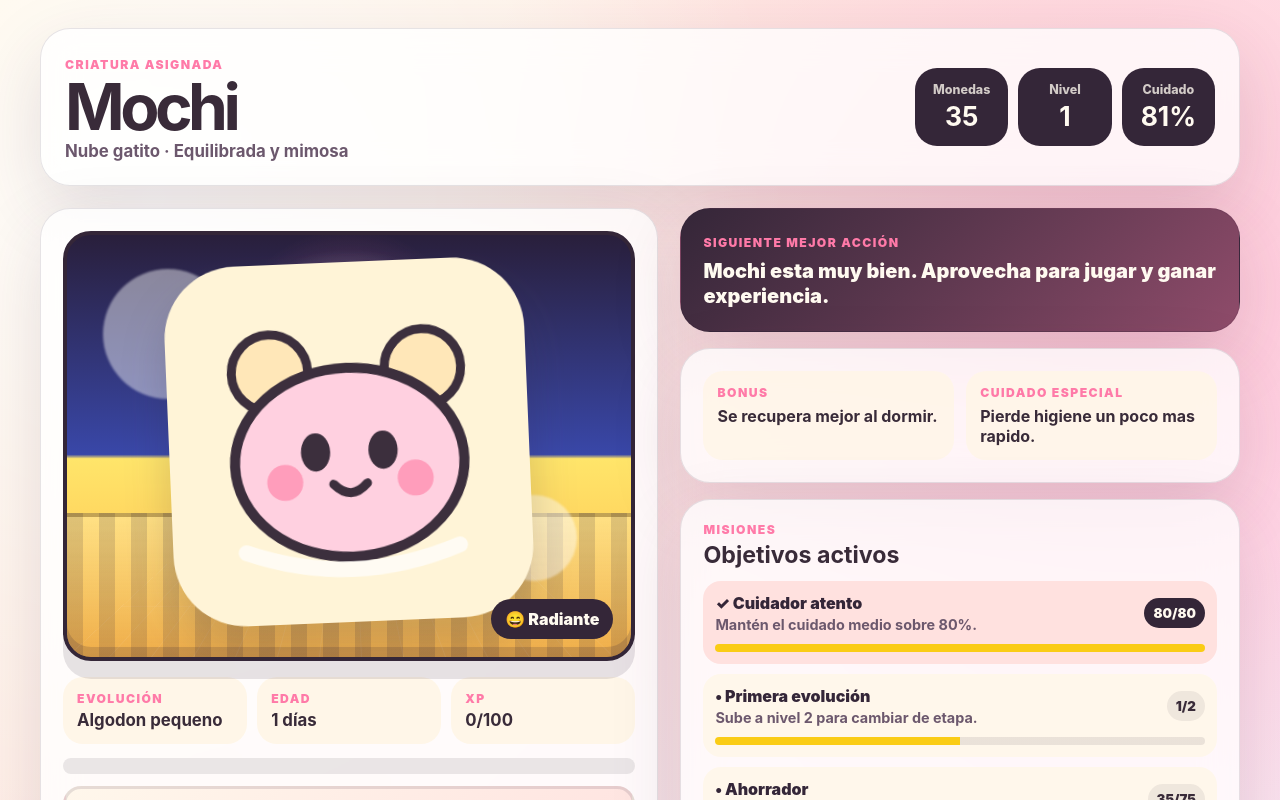
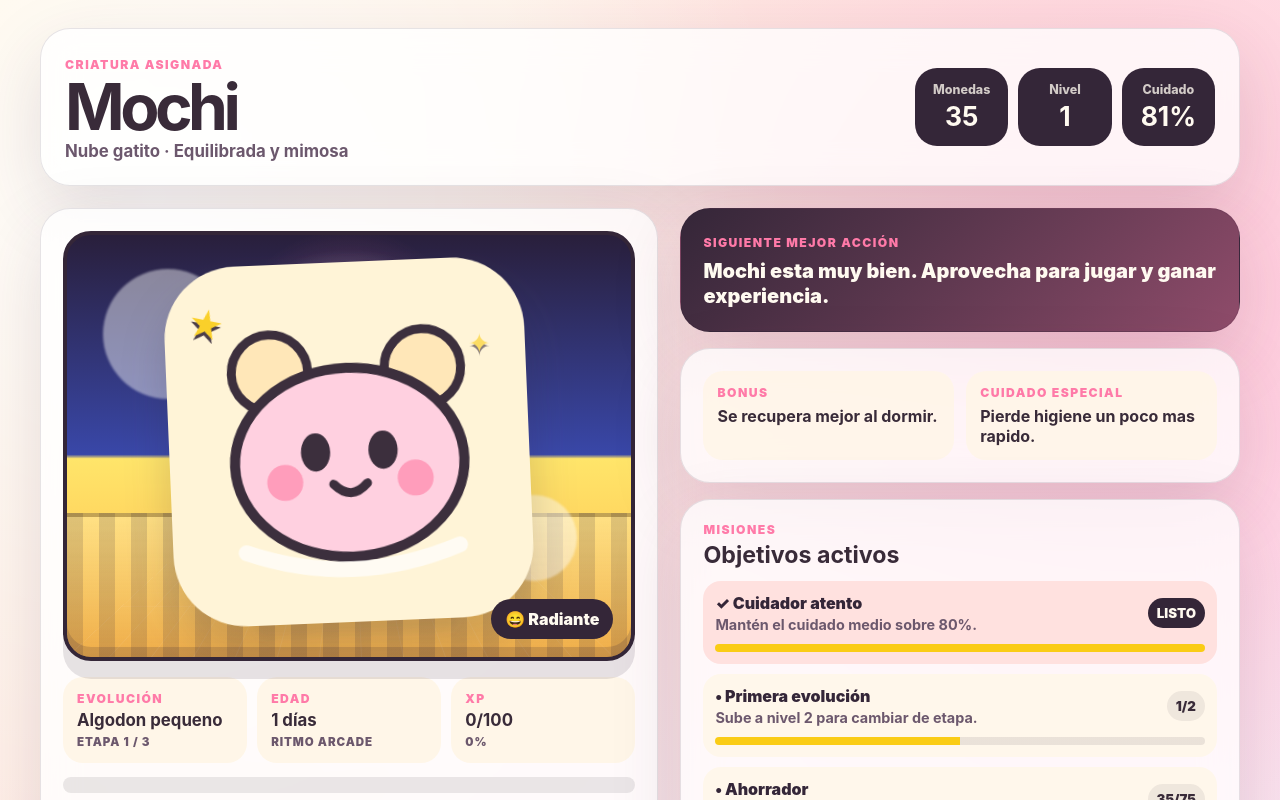
Before and after one commit to Erredebe/iv-pet, an Angular app: page / in a window 1280 px wide. Both pictures are taken after a click on the button "Empezar a cuidar". Shown: the top 800 px of the page. Built offline with nearby package versions, Linux system fonts and the light colour scheme.

Commit message:
Improve arcade character states and UI

```diff
--- a/angular.json
+++ b/angular.json
@@ -63,8 +63,8 @@
                 },
                 {
                   "type": "anyComponentStyle",
-                  "maximumWarning": "32kB",
-                  "maximumError": "38kB"
+                  "maximumWarning": "36kB",
+                  "maximumError": "42kB"
                 }
               ],
               "outputHashing": "all"
--- a/src/app/app.html
+++ b/src/app/app.html
@@ -32,6 +32,11 @@
         [class.scene-night]="actionScene === 'night'"
         [class.scene-bath]="actionScene === 'bath'"
         [class.scene-clinic]="actionScene === 'clinic'"
+        [class.species-mochi]="game.pet().id === 'mochi'"
+        [class.species-pipo]="game.pet().id === 'pipo'"
+        [class.species-luma]="game.pet().id === 'luma'"
+        [class.species-bubu]="game.pet().id === 'bubu'"
+        [class.species-niko]="game.pet().id === 'niko'"
         [class.action-feed]="activeAction === 'feed' || activeAction === 'berry'"
         [class.action-play]="activeAction === 'play' || activeAction === 'ball'"
         [class.action-sleep]="activeAction === 'sleep'"
@@ -67,10 +72,17 @@
         </div>
         <div class="pet-wrap" [class]="petCondition()">
           <img class="pet-image" [src]="game.petImage()" [alt]="game.pet().speciesName" />
-          <span class="pet-status pet-status-hungry">!</span>
-          <span class="pet-status pet-status-sleep">Z</span>
-          <span class="pet-status pet-status-sick">✚</span>
-          <span class="pet-status pet-status-messy">✦</span>
+          <span class="pet-aura" aria-hidden="true"></span>
+          <span class="pet-shadow" aria-hidden="true"></span>
+          <span class="state-mark hunger-mark" aria-hidden="true">🍽</span>
+          <span class="state-mark sleep-mark" aria-hidden="true">Z</span>
+          <span class="state-mark sick-mark" aria-hidden="true">✚</span>
+          <span class="state-mark dirt-mark dirt-one" aria-hidden="true"></span>
+          <span class="state-mark dirt-mark dirt-two" aria-hidden="true"></span>
+          <span class="state-mark fly-mark fly-one" aria-hidden="true">•</span>
+          <span class="state-mark fly-mark fly-two" aria-hidden="true">•</span>
+          <span class="state-mark hype-star star-one" aria-hidden="true">★</span>
+          <span class="state-mark hype-star star-two" aria-hidden="true">✦</span>
         </div>
         <div class="arcade-particles" aria-hidden="true">
           @for (particle of arcadeParticles; track particle.id) {
@@ -125,14 +137,17 @@
           <div>
             <p class="label">Evolución</p>
             <h2>{{ game.stage().name }}</h2>
+            <small>Etapa {{ game.stage().index }} / 3</small>
           </div>
           <div>
             <p class="label">Edad</p>
             <h2>{{ game.state().age }} días</h2>
+            <small>Ritmo arcade</small>
           </div>
           <div>
             <p class="label">XP</p>
             <h2>{{ game.xpProgress().current }}/{{ game.xpProgress().threshold }}</h2>
+            <small>{{ game.xpProgress().percent }}%</small>
           </div>
       </div>
 
@@ -186,7 +201,7 @@
                 <strong>{{ goal.complete ? '✓' : '•' }} {{ goal.title }}</strong>
                 <span>{{ goal.description }}</span>
               </div>
-              <small>{{ goal.progress }}/{{ goal.target }}</small>
+              <small>{{ goal.complete ? 'LISTO' : goal.progress + '/' + goal.target }}</small>
             </div>
           }
         </div>
@@ -226,7 +241,7 @@
             { icon: '🫧', name: 'Higiene', key: 'hygiene', value: game.state().hygiene },
             { icon: '💚', name: 'Salud', key: 'health', value: game.state().health }
           ]; track stat.key) {
-            <div class="stat-row" [class.warning]="stat.value < 35">
+            <div class="stat-row" [class.warning]="stat.value < 35" [class.critical]="stat.value < 20">
               <span class="stat-name">{{ stat.icon }} {{ stat.name }}</span>
               <div class="bar" aria-hidden="true">
                 <div [class]="'fill ' + statLevel(stat.value)" [style.width.%]="stat.value"></div>
@@ -274,7 +289,7 @@
               <p>{{ item.description }}</p>
             </div>
             <button type="button" [disabled]="miniGameActive" (click)="buy(item)">
-              {{ item.price }} monedas
+              <span>🪙</span>{{ item.price }}
             </button>
           </div>
         }
--- a/src/app/app.scss
+++ b/src/app/app.scss
@@ -208,6 +208,121 @@
   animation: pet-idle-bounce 2s ease-in-out infinite;
 }
 
+.pet-aura,
+.pet-shadow,
+.state-mark {
+  position: absolute;
+  pointer-events: none;
+}
+
+.pet-aura {
+  inset: 10% 8%;
+  z-index: -1;
+  border-radius: 999px;
+  background: radial-gradient(circle, color-mix(in srgb, var(--pet-accent) 42%, transparent), transparent 68%);
+  filter: blur(10px);
+  opacity: 0.62;
+  animation: aura-breathe 1.8s ease-in-out infinite;
+}
+
+.pet-shadow {
+  right: 17%;
+  bottom: -2%;
+  left: 17%;
+  z-index: -2;
+  height: 34px;
+  border-radius: 999px;
+  background: rgba(52, 38, 56, 0.22);
+  filter: blur(4px);
+  animation: shadow-pulse 2s ease-in-out infinite;
+}
+
+.state-mark {
+  z-index: 3;
+  display: none;
+}
+
+.hunger-mark,
+.sleep-mark,
+.sick-mark {
+  right: 4%;
+  top: 8%;
+  width: 54px;
+  height: 54px;
+  place-items: center;
+  border: 4px solid #342638;
+  border-radius: 18px;
+  background: #fff7eb;
+  box-shadow: 0 7px 0 rgba(52, 38, 56, 0.18);
+  color: #342638;
+  font-size: 1.55rem;
+  font-weight: 950;
+  animation: state-badge-pop 900ms ease-in-out infinite;
+}
+
+.dirt-mark {
+  width: 46px;
+  height: 34px;
+  border: 4px solid rgba(52, 38, 56, 0.75);
+  border-radius: 999px 40px 999px 50px;
+  background: #8b5e34;
+  box-shadow: inset 0 -6px 0 rgba(52, 38, 56, 0.18);
+  opacity: 0.88;
+}
+
+.dirt-one {
+  left: 18%;
+  top: 36%;
+  rotate: -18deg;
+}
+
+.dirt-two {
+  right: 18%;
+  bottom: 30%;
+  rotate: 18deg;
+}
+
+.fly-mark {
+  width: 20px;
+  height: 20px;
+  place-items: center;
+  border-radius: 999px;
+  background: #342638;
+  color: #342638;
+  box-shadow: 12px 7px 0 -6px #342638, -8px -4px 0 -6px #342638;
+  animation: fly-loop 1.3s ease-in-out infinite;
+}
+
+.fly-one {
+  left: 10%;
+  top: 18%;
+}
+
+.fly-two {
+  right: 10%;
+  top: 26%;
+  animation-delay: 320ms;
+}
+
+.hype-star {
+  display: none;
+  color: #facc15;
+  font-size: 2rem;
+  text-shadow: 0 3px 0 #342638;
+  animation: star-orbit 1.2s ease-in-out infinite;
+}
+
+.star-one {
+  left: 7%;
+  top: 14%;
+}
+
+.star-two {
+  right: 9%;
+  top: 19%;
+  animation-delay: 260ms;
+}
+
 .pet-image {
   width: 100%;
   filter: drop-shadow(0 26px 22px rgba(52, 38, 56, 0.2));
@@ -217,14 +332,63 @@
   animation: pet-hype 900ms ease-in-out infinite;
 }
 
+.pet-wrap.hype .hype-star {
+  display: block;
+}
+
 .pet-wrap.tired {
   animation: pet-sleepy-idle 2.4s ease-in-out infinite;
   filter: saturate(0.85);
 }
 
+.pet-wrap.tired .sleep-mark {
+  display: grid;
+}
+
 .pet-wrap.sick {
   animation: pet-shiver 240ms linear infinite;
   filter: hue-rotate(80deg) saturate(0.8);
+}
+
+.pet-wrap.sick .sick-mark {
+  display: grid;
+  color: #16a34a;
+}
+
+.pet-wrap.messy .dirt-mark,
+.pet-wrap.messy .fly-mark {
+  display: grid;
+}
+
+.pet-wrap.messy .pet-image {
+  filter: sepia(0.28) saturate(0.72) drop-shadow(0 26px 22px rgba(52, 38, 56, 0.2));
+}
+
+.pet-wrap.hungry .hunger-mark {
+  display: grid;
+}
+
+.species-mochi .pet-aura {
+  background: radial-gradient(circle, rgba(255, 122, 168, 0.5), transparent 68%);
+}
+
+.species-pipo .pet-wrap {
+  animation-duration: 1.25s;
+}
+
+.species-luma .pet-aura {
+  background: radial-gradient(circle, rgba(139, 92, 246, 0.62), transparent 68%);
+  animation: aura-breathe 1.3s ease-in-out infinite, luma-twinkle 900ms ease-in-out infinite;
+}
+
+.species-bubu .stage-floor {
+  background:
+    repeating-radial-gradient(circle at 48% 80%, rgba(255, 255, 255, 0.22) 0 8px, transparent 8px 20px),
+    linear-gradient(180deg, rgba(255, 255, 255, 0.22), rgba(52, 38, 56, 0.08));
+}
+
+.species-niko .pet-aura {
+  background: conic-gradient(from 90deg, rgba(249, 115, 22, 0.7), transparent, rgba(250, 204, 21, 0.62), transparent);
 }
 
 .pet-wrap.messy::after,
@@ -604,6 +768,16 @@
     margin: 4px 0 0;
     font-size: 1.05rem;
   }
+
+  small {
+    display: block;
+    margin-top: 5px;
+    color: #6c586d;
+    font-size: 0.72rem;
+    font-weight: 950;
+    letter-spacing: 0.08em;
+    text-transform: uppercase;
+  }
 }
 
 .xp-track {
@@ -826,6 +1000,19 @@
   &.warning strong {
     color: #e11d48;
   }
+
+  &.warning {
+    padding: 9px;
+    border: 2px solid rgba(225, 29, 72, 0.18);
+    border-radius: 16px;
+    background: rgba(255, 228, 230, 0.58);
+  }
+
+  &.critical {
+    animation: critical-pulse 900ms ease-in-out infinite;
+    border-color: rgba(225, 29, 72, 0.42);
+    background: linear-gradient(90deg, rgba(255, 228, 230, 0.92), rgba(254, 242, 242, 0.72));
+  }
 }
 
 .stat-name,
@@ -932,6 +1119,10 @@
   }
 
   button {
+    display: inline-flex;
+    align-items: center;
+    justify-content: center;
+    gap: 5px;
     border: 0;
     border-radius: 14px;
     background: color-mix(in srgb, var(--pet-accent) 26%, #9de8ff);
@@ -939,6 +1130,13 @@
     cursor: pointer;
     font-weight: 950;
     padding: 10px 12px;
+    box-shadow: 0 6px 0 rgba(52, 38, 56, 0.14);
+    transition: transform 140ms ease, box-shadow 140ms ease;
+
+    &:active:not(:disabled) {
+      box-shadow: 0 2px 0 rgba(52, 38, 56, 0.16);
+      transform: translateY(4px);
+    }
 
     &:disabled {
       cursor: not-allowed;
@@ -1520,6 +1718,93 @@ button:focus-visible {
   }
 }
 
+@keyframes aura-breathe {
+  0%,
+  100% {
+    opacity: 0.45;
+    scale: 0.96;
+  }
+
+  50% {
+    opacity: 0.78;
+    scale: 1.08;
+  }
+}
+
+@keyframes shadow-pulse {
+  0%,
+  100% {
+    opacity: 0.24;
+    transform: scaleX(0.86);
+  }
+
+  50% {
+    opacity: 0.32;
+    transform: scaleX(1.08);
+  }
+}
+
+@keyframes state-badge-pop {
+  0%,
+  100% {
+    transform: translateY(0) rotate(-4deg);
+  }
+
+  50% {
+    transform: translateY(-10px) rotate(4deg);
+  }
+}
+
+@keyframes fly-loop {
+  0%,
+  100% {
+    transform: translate(0, 0) rotate(0deg);
+  }
+
+  35% {
+    transform: translate(18px, -12px) rotate(18deg);
+  }
+
+  70% {
+    transform: translate(-10px, 10px) rotate(-15deg);
+  }
+}
+
+@keyframes star-orbit {
+  0%,
+  100% {
+    opacity: 0.55;
+    transform: translateY(0) scale(0.8) rotate(0deg);
+  }
+
+  50% {
+    opacity: 1;
+    transform: translateY(-16px) scale(1.2) rotate(18deg);
+  }
+}
+
+@keyframes luma-twinkle {
+  0%,
+  100% {
+    filter: hue-rotate(0deg) brightness(1);
+  }
+
+  50% {
+    filter: hue-rotate(28deg) brightness(1.25);
+  }
+}
+
+@keyframes critical-pulse {
+  0%,
+  100% {
+    box-shadow: 0 0 0 rgba(225, 29, 72, 0);
+  }
+
+  50% {
+    box-shadow: 0 0 0 5px rgba(225, 29, 72, 0.12);
+  }
+}
+
 @keyframes pet-hype {
   0%,
   100% {
@@ -2078,6 +2363,25 @@ button:focus-visible {
     right: 12px;
     bottom: 62px;
     font-size: 0.9rem;
+  }
+
+  .hunger-mark,
+  .sleep-mark,
+  .sick-mark {
+    width: 44px;
+    height: 44px;
+    border-width: 3px;
+    font-size: 1.2rem;
+  }
+
+  .dirt-mark {
+    width: 34px;
+    height: 26px;
+    border-width: 3px;
+  }
+
+  .hype-star {
+    font-size: 1.55rem;
   }
 
   .actions-panel {
```
Lines whose indentation alone changed are shown as unchanged.
